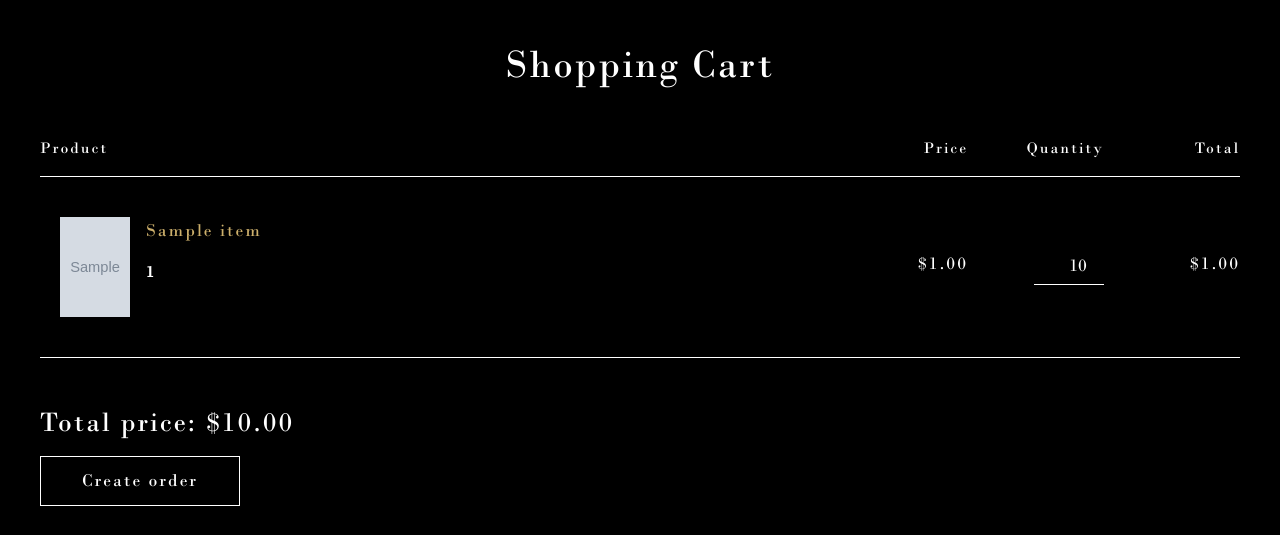
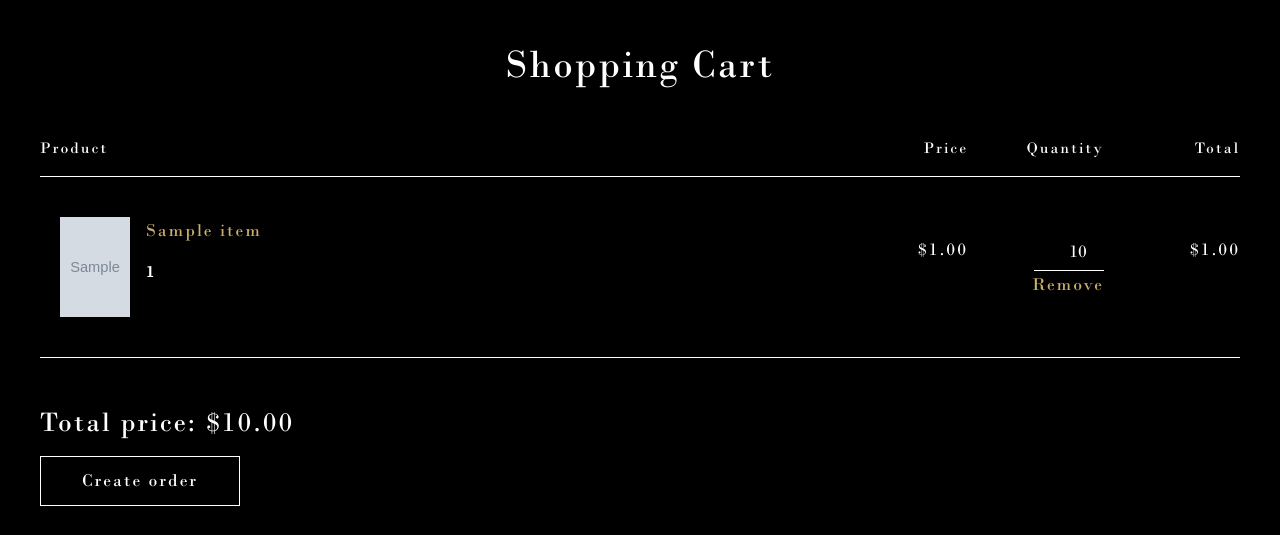
Before and after one commit to SSazontsev/magazine, a Django app: template magazine/cart/templates/cart/cart_detail.html in a window 1280 px wide. Shown: the part 70-605 px from the top of the page. Run offline with Django 5.2, Linux system fonts and the light colour scheme; the template is opened without the code that fills it: most values are stand-ins (such as "Sample title", 1, 10 or a date in 2020); grey boxes marked "Sample" are stand-in pictures; some libraries are stand-ins or nearby versions.

Commit message:
удаление с корзины

```diff
--- a/magazine/cart/templates/cart/cart_detail.html
+++ b/magazine/cart/templates/cart/cart_detail.html
@@ -42,7 +42,7 @@
                                 <form action="{% url "cart:cart_update" item.item.id %}" id="update-form-{{ item.item.id }}" method="post" class="c-quantity-form">
                                     {% csrf_token %}
                                     <input type="number" class="text-center" name="quantity" value="{{ item.quantity }}" min="1" required id="quantity-{{ item.item.id }}" oninput="updateCart({{ item.item.id }})">
-{#                                    <a href="{% url "cart:cart_remove" item.item.id %}">Remove</a>#}
+                                    <a href="{% url "cart:cart_remove" item.item.id %}">Remove</a>
                                 </form>
                             </div>
                             <div class="c-item-total">
```
